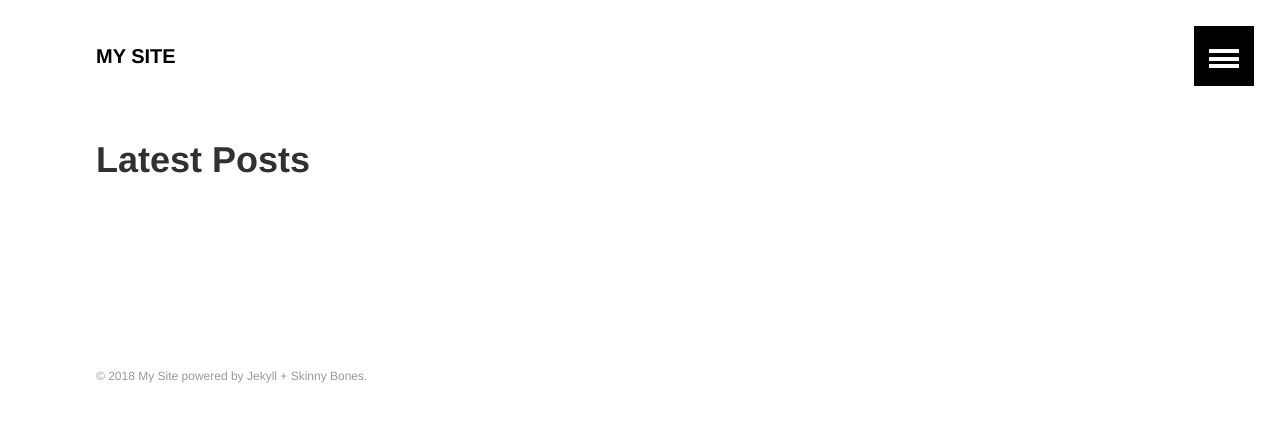
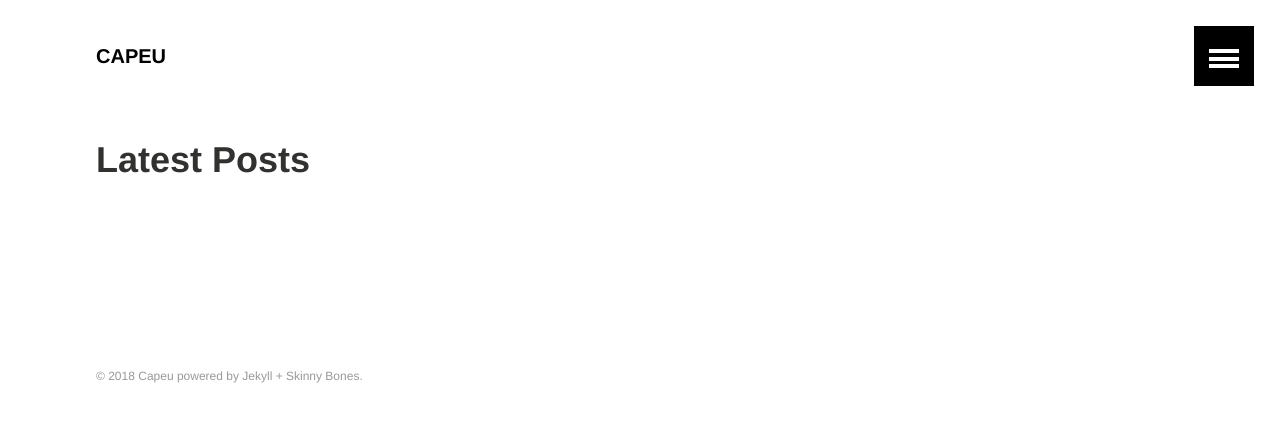
Before and after one commit to capeucape/capeucape.github.io, a Jekyll site: the page built from index.md, in a window 1280 px wide. Shown: the top 422 px of the page. Built offline with Jekyll 4.4.1, drawn with Linux system fonts in a browser that asks for light colours; part of the change alters nothing that is shown.

Commit message:
update config_yml

```diff
--- a/_config.yml
+++ b/_config.yml
@@ -1,10 +1,11 @@
 # Site wide configuration
 
-title: "My Site"
-description: "This is a description of my awesome site."
+title: "Capeu"
+description: "Whateveer you do, do it well"
+affiliation: "中山大学南方学院 <a href = 'http://wcy.nfu.edu.cn/zh/教学教务/培养方案/网络与新媒体/'>网络与新媒体</a> 培养方案核心课程学期作品，由 <a href='http://wcy.nfu.edu.cn/zh/学院概况/师资队伍/廖汉腾/'>廖汉腾副教授</a> 指导"
 logo: # 120x120 px default image used for Twitter summary card
 teaser: # 400x250 px default teaser image used in image archive grid
-locale: en
+locale: zh_TW # 本地化翻譯
 url:
 feed:
   path: atom.xml
@@ -26,13 +27,13 @@ gems:
 
 # Site owner
 owner:
-  name:
-  email:
-  twitter:
+  name: 梁超凤
+  email: 429114000@qq.com
+  twitter: Capeu
   google:
     ad-client:
     ad-slot:
-  bio:
+  bio: "文学与传媒学院 网新学子"
   avatar: bio-photo.jpg # 160x160 px image for author byline
   disqus-shortname:
 
```
